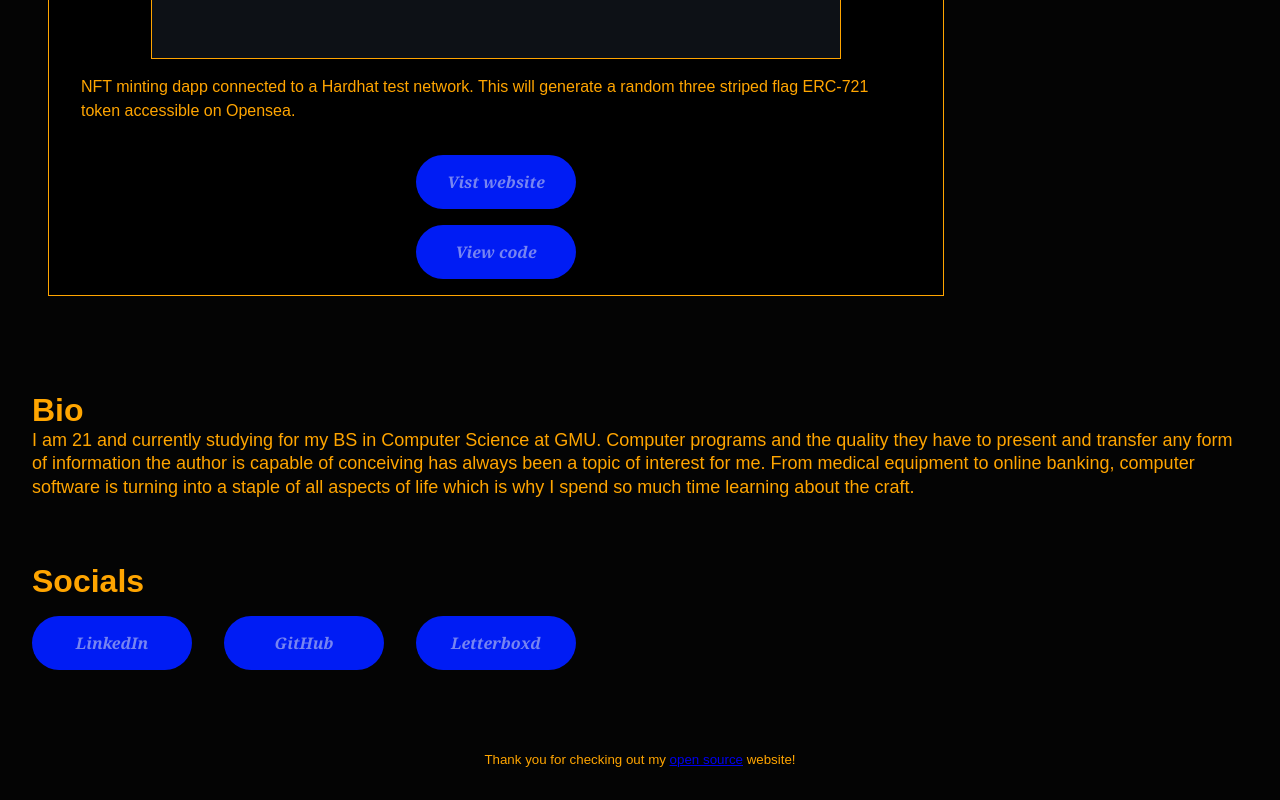
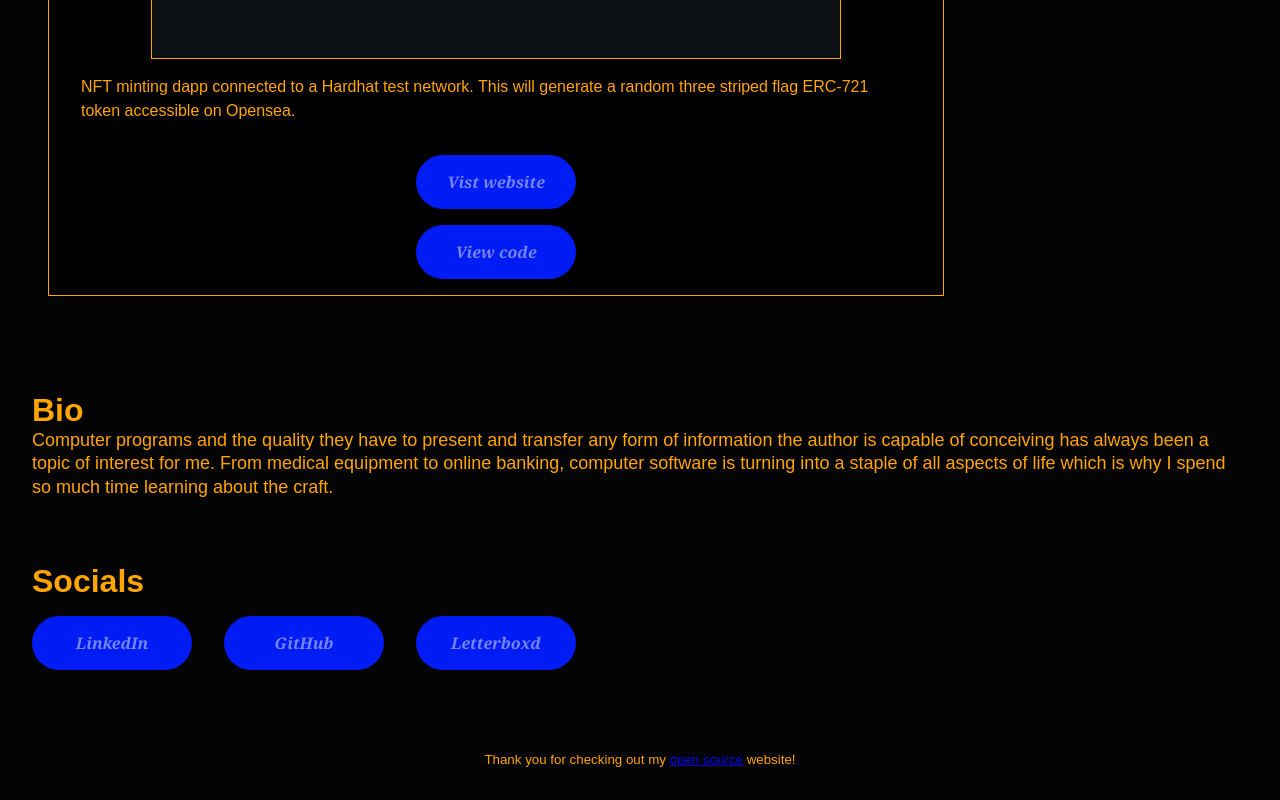
Before and after one commit to robelsiam/personalwebsite, a React (Create React App) app: page / in a window 1280 px wide. Shown: the part 1743-2543 px from the top of the page. Built offline with nearby package versions, Linux system fonts and the light colour scheme.

Commit message:
Update About.js

```diff
--- a/src/components/About.js
+++ b/src/components/About.js
@@ -5,7 +5,7 @@ const About = () => {
         <section className='about'>
             <h2>Bio</h2>
             <p>
-            I am 21 and currently studying for my BS in Computer Science at GMU. Computer programs and the quality they have to
+            Computer programs and the quality they have to
             present and transfer any form of information the author is capable of conceiving has always been a topic of interest
             for me. From medical equipment to online banking, computer software is turning into a staple of all aspects of life
             which is why I spend so much time learning about the craft.
```
